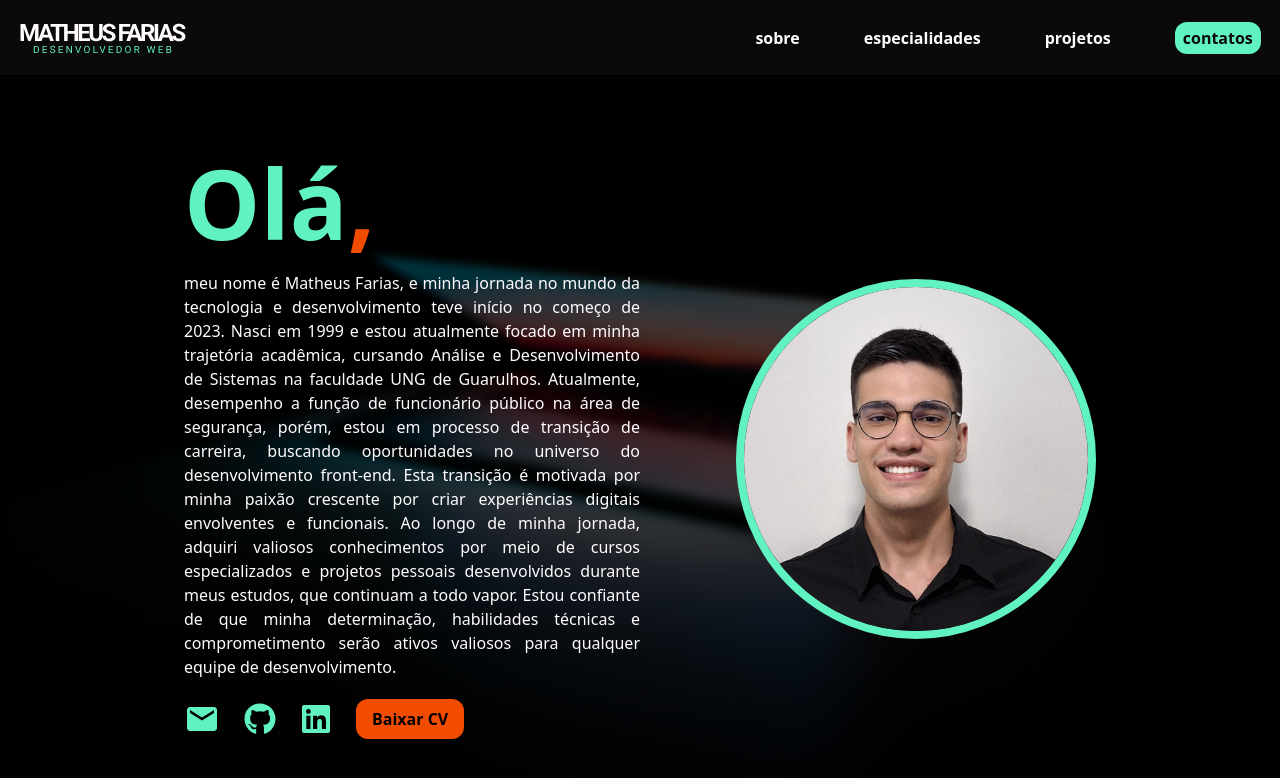
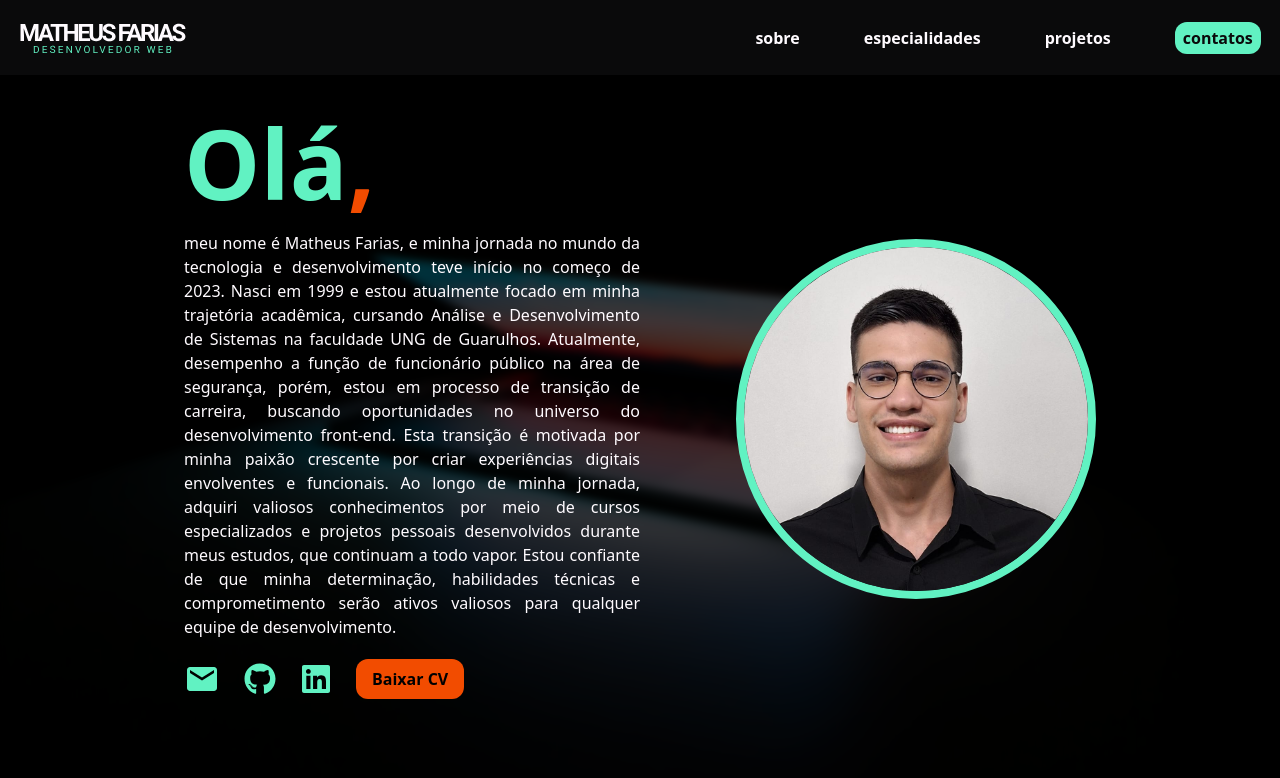
Before and after one commit to oMatheus-Farias/myportfolio, a React (Vite) app: page / in a window 1280 px wide. Shown: the top 778 px of the page. Built offline with nearby package versions, Linux system fonts and the light colour scheme.

Commit message:
refactor: refatorado o padding do conteudo principal da pagina sobre

```diff
--- a/src/pages/about/index.tsx
+++ b/src/pages/about/index.tsx
@@ -22,7 +22,7 @@ export default function About() {
       <Header openMenu={ () => setOpenOrCloseMenu(!openOrCloseMenu) } viewSize={ viewDasktop } />
 
       <main
-        className="px-[1.2em] py-10 w-full flex flex-col items-center lg:grid lg:grid-cols-2 lg:grid-rows-1 lg:px-36 lg:mx-auto lg:max-w-[1200px]"
+        className="px-[1.2em] py-10 w-full flex flex-col items-center lg:grid lg:grid-cols-2 lg:grid-rows-1 lg:px-36 lg:mx-auto lg:max-w-[1200px] lg:py-0 lg:pb-5"
       >
         <div className="col-start-2 col-end-2 row-start-1 row-end-1" >
           <img
```
